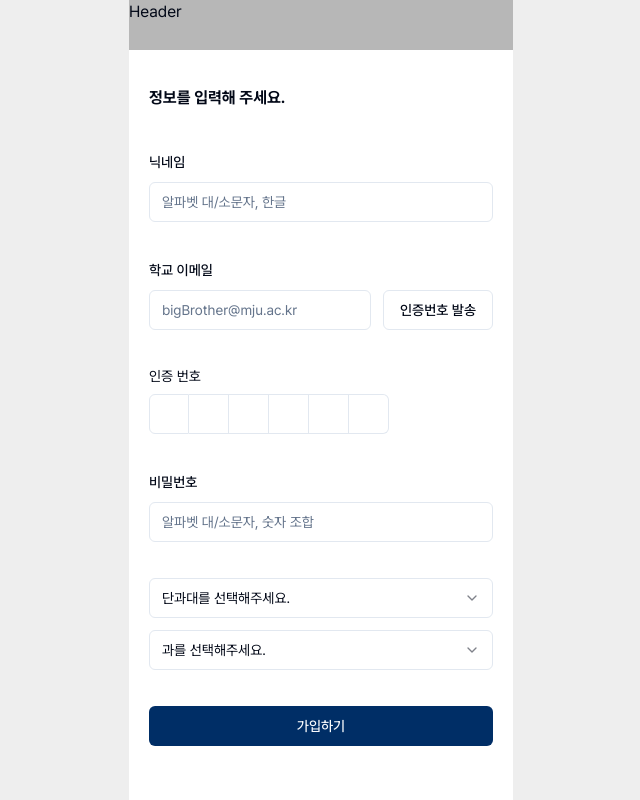
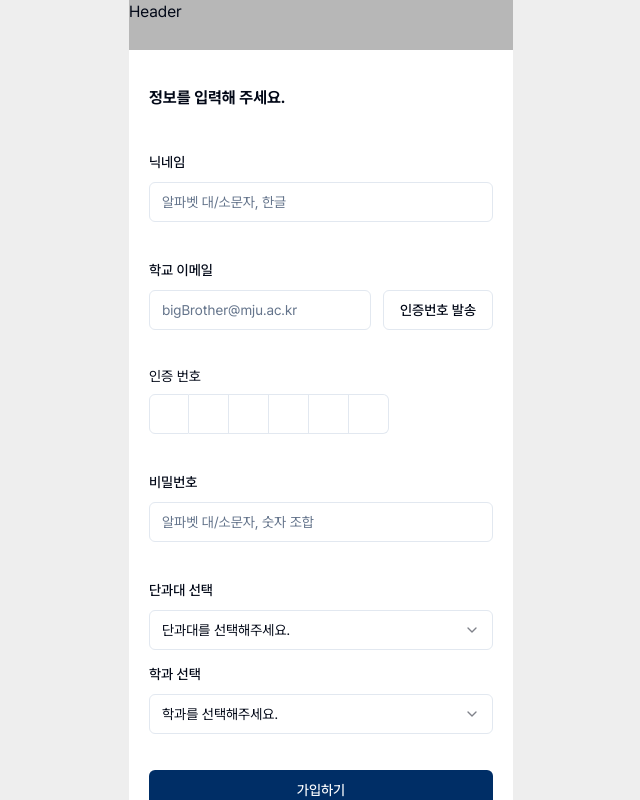
Before and after one commit to developthreefeet/big-brother-FE, a Next.js app: page /signUp in a window 1280 px wide. Shown: the top 800 px of the page, without its empty margins (319-959 px from the left). Built offline with nearby package versions, Linux system fonts and the light colour scheme.

Commit message:
style: 인증번호  label cursor 추가

```diff
--- a/src/app/signUp/page.tsx
+++ b/src/app/signUp/page.tsx
@@ -72,7 +72,7 @@ const Page = () => {
           />
 
           <div className="space-y-2">
-            <p className="text-sm">인증 번호</p>
+            <p className="text-sm cursor-default">인증 번호</p>
             <InputOTP maxLength={6}>
               <InputOTPGroup>
                 <InputOTPSlot index={0} />
@@ -108,6 +108,7 @@ const Page = () => {
               name="college"
               render={({ field }) => (
                 <FormItem>
+                  <FormLabel>단과대 선택</FormLabel>
                   <FormControl>
                     <Select>
                       <SelectTrigger>
@@ -135,10 +136,11 @@ const Page = () => {
               name="department"
               render={({ field }) => (
                 <FormItem>
+                  <FormLabel>학과 선택</FormLabel>
                   <FormControl>
                     <Select>
                       <SelectTrigger>
-                        <SelectValue placeholder="과를 선택해주세요." />
+                        <SelectValue placeholder="학과를 선택해주세요." />
                       </SelectTrigger>
                       <SelectContent>
                         <SelectGroup>
```
